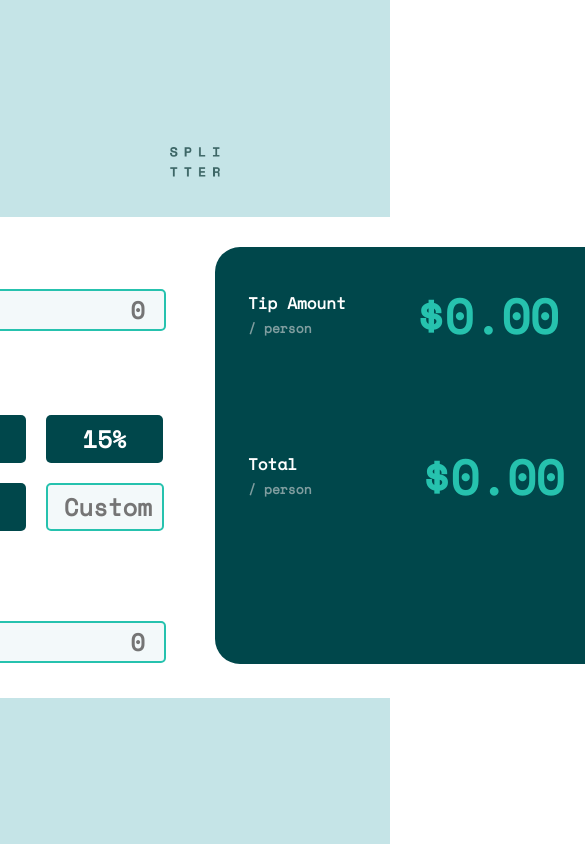
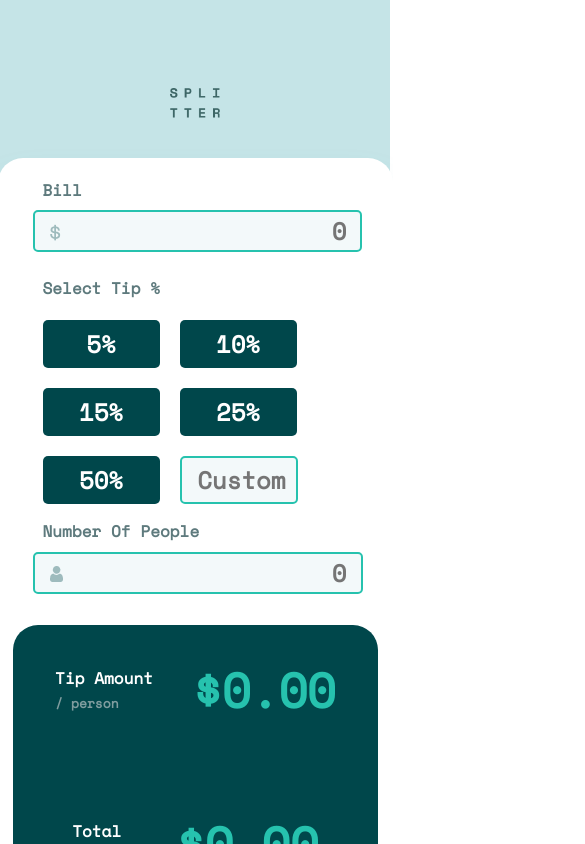
Before and after one commit to DavidPerelman/tip-calculator-app, a React (Create React App) app: page / in a window 390 px wide. Shown: the top 844 px of the page, 585 px wide, since content can reach past the window. Built offline with nearby package versions, Linux system fonts and the light colour scheme.

Commit message:
responsive styling

```diff
--- a/public/index.html
+++ b/public/index.html
@@ -1,14 +1,12 @@
 <!DOCTYPE html>
 <html lang="en">
+
 <head>
   <meta charset="utf-8" />
   <link rel="icon" href="%PUBLIC_URL%/favicon.ico" />
   <meta name="viewport" content="width=device-width, initial-scale=1" />
   <meta name="theme-color" content="#000000" />
-    <meta
-      name="description"
-      content="Web site created using create-react-app"
-    />
+  <meta name="description" content="Web site created using create-react-app" />
   <link rel="apple-touch-icon" href="%PUBLIC_URL%/logo192.png" />
   <!--
       manifest.json provides metadata used when your web app is installed on a
@@ -24,8 +22,9 @@
       work correctly both with client-side routing and a non-root public URL.
       Learn how to configure a non-root public URL by running `npm run build`.
     -->
-    <title>React App</title>
+  <title>Tip Calculator App</title>
 </head>
+
 <body>
   <noscript>You need to enable JavaScript to run this app.</noscript>
   <div id="root"></div>
@@ -40,4 +39,5 @@
       To create a production bundle, use `npm run build` or `yarn build`.
     -->
 </body>
+
 </html>
--- a/src/components/Container/Container.css
+++ b/src/components/Container/Container.css
@@ -20,3 +20,18 @@
 .green {
   background: #00474b;
 }
+
+@media only screen and (max-width: 600px) {
+  .big {
+    /* top: 509px;
+    width: 375px;
+    height: 789px; */
+    width: 375px;
+    height: 100vh;
+  }
+
+  .medium {
+    width: 365px;
+    height: 417px;
+  }
+}
--- a/src/components/Container/Container.js
+++ b/src/components/Container/Container.js
@@ -1,9 +1,12 @@
 import React from 'react';
 import './Container.css';
 
-const Container = ({ size, color, children }) => {
+const Container = ({ className, size, color, children }) => {
   return (
-    <div data-testid='container-test' className={`Container ${size} ${color}`}>
+    <div
+      data-testid='container-test'
+      className={`Container ${className} ${size} ${color}`}
+    >
       {children}
     </div>
   );
--- a/src/containers/CalculatorInputs/CalculatorInputs.css
+++ b/src/containers/CalculatorInputs/CalculatorInputs.css
@@ -7,7 +7,7 @@ input::-webkit-inner-spin-button {
 .CalculatorInputs-container {
   display: flex;
   flex-direction: column;
-  gap: 30px;
+  gap: 20px;
 }
 
 .bill-input {
@@ -148,3 +148,28 @@ input::-webkit-inner-spin-button {
   text-align: right;
   color: #e17457;
 }
+
+@media only screen and (max-width: 600px) {
+  .CalculatorInputs-container {
+    width: 330px;
+    padding-left: 20px;
+  }
+
+  .bill-input {
+    width: 310px;
+  }
+
+  .number-of-people-input {
+    width: 310px;
+  }
+
+  .bill-container {
+    height: 78px;
+    width: 311px;
+  }
+
+  .select-tip-container {
+    height: 216px;
+    width: 311px;
+  }
+}
--- a/src/containers/CalculatorInputs/CalculatorInputs.js
+++ b/src/containers/CalculatorInputs/CalculatorInputs.js
@@ -16,9 +16,9 @@ const CalculatorInputs = ({
 }) => {
   return (
     <div data-testid='CalculatorInputs'>
-      <Container size='medium' color='white'>
+      <Container size='medium' color='none'>
         <div className='CalculatorInputs-container'>
-          <div>
+          <div className='bill-container'>
             <p className='bill-header'>Bill</p>
             <div className='wrapper'>
               <div className='dollar-icon'></div>
@@ -31,7 +31,7 @@ const CalculatorInputs = ({
               />
             </div>
           </div>
-          <div>
+          <div className='select-tip-container'>
             <p className='select-tip-header'>Select Tip %</p>
             <TipPercentsButtons
               tipPercent={tipPercent}
--- a/src/containers/CalculatorOutputs/CalculatorOutputs.css
+++ b/src/containers/CalculatorOutputs/CalculatorOutputs.css
@@ -79,3 +79,25 @@
   flex-direction: row;
   /* padding-left: 30px; */
 }
+
+@media only screen and (max-width: 600px) {
+  .CalculatorOutputs-container {
+    width: 315px;
+  }
+
+  .tip-amount-output {
+    /* padding: 8% 8%; */
+    display: flex;
+    flex-direction: row;
+    gap: 40px;
+    justify-content: center;
+  }
+
+  .total-output {
+    /* padding: 8% 8%; */
+    display: flex;
+    flex-direction: row;
+    gap: 40px;
+    justify-content: center;
+  }
+}
--- a/src/containers/CalculatorOutputs/CalculatorOutputs.js
+++ b/src/containers/CalculatorOutputs/CalculatorOutputs.js
@@ -4,7 +4,7 @@ import './CalculatorOutputs.css';
 
 const CalculatorOutputs = ({ totalTipPerPerson, totalBillPerPerson }) => {
   return (
-    <div data-testid='CalculatorOutputs'>
+    // <div data-testid='CalculatorOutputs' className='CalculatorOutputs'>
     <Container size='medium' color='green'>
       <div className='tip-amount-output'>
         <div className='tip-amount-text-output'>
@@ -46,7 +46,7 @@ const CalculatorOutputs = ({ totalTipPerPerson, totalBillPerPerson }) => {
         </div>
       </div>
     </Container>
-    </div>
+    // </div>
   );
 };
 
--- a/src/pages/Layout/Layout.css
+++ b/src/pages/Layout/Layout.css
@@ -23,10 +23,36 @@
 }
 
 .calculation-container {
-  padding: 30px;
+  width: 920px;
+  height: 481px;
+  background-color: white;
+  padding: 0px;
   display: flex;
   flex-direction: row;
   justify-content: center;
   align-items: center;
   gap: 40px;
+  box-shadow: 0px 32px 43px rgba(79, 166, 175, 0.200735);
+  border-radius: 25px;
 }
+
+@media only screen and (max-width: 600px) {
+  .Layout {
+    /* height: 200vh; */
+    height: 125vh;
+  }
+
+  .calculation-container {
+    left: 0;
+    width: 375px;
+    height: 789px;
+    padding: 10px;
+    display: flex;
+    flex-direction: column;
+    justify-content: center;
+    align-items: center;
+    box-shadow: 0px 32px 43px rgba(79, 166, 175, 0.200735);
+    border-radius: 25px;
+    /* gap: 40px; */
+  }
+}
--- a/src/pages/Layout/Layout.js
+++ b/src/pages/Layout/Layout.js
@@ -56,8 +56,8 @@ const Layout = () => {
   return (
     <div className='Layout'>
       <img src={SPLITTER} className='SPLITTER' alt='SPLITTER' />
-      <div className='calculate-container'>
-        <Container size='big' color='white'>
+      {/* <div className='calculate-container'> */}
+      {/* <Container size='big' color='white' className='calculation-container'> */}
       <div className='calculation-container'>
         <CalculatorInputs
           bill={bill}
@@ -76,9 +76,9 @@ const Layout = () => {
           totalBillPerPerson={totalBillPerPerson}
         />
       </div>
-        </Container>
+      {/* </Container> */}
     </div>
-    </div>
+    // </div>
   );
 };
 
```
Also changed, not shown: src/index.css (+17 -0 lines). Lines whose indentation alone changed are shown as unchanged.
